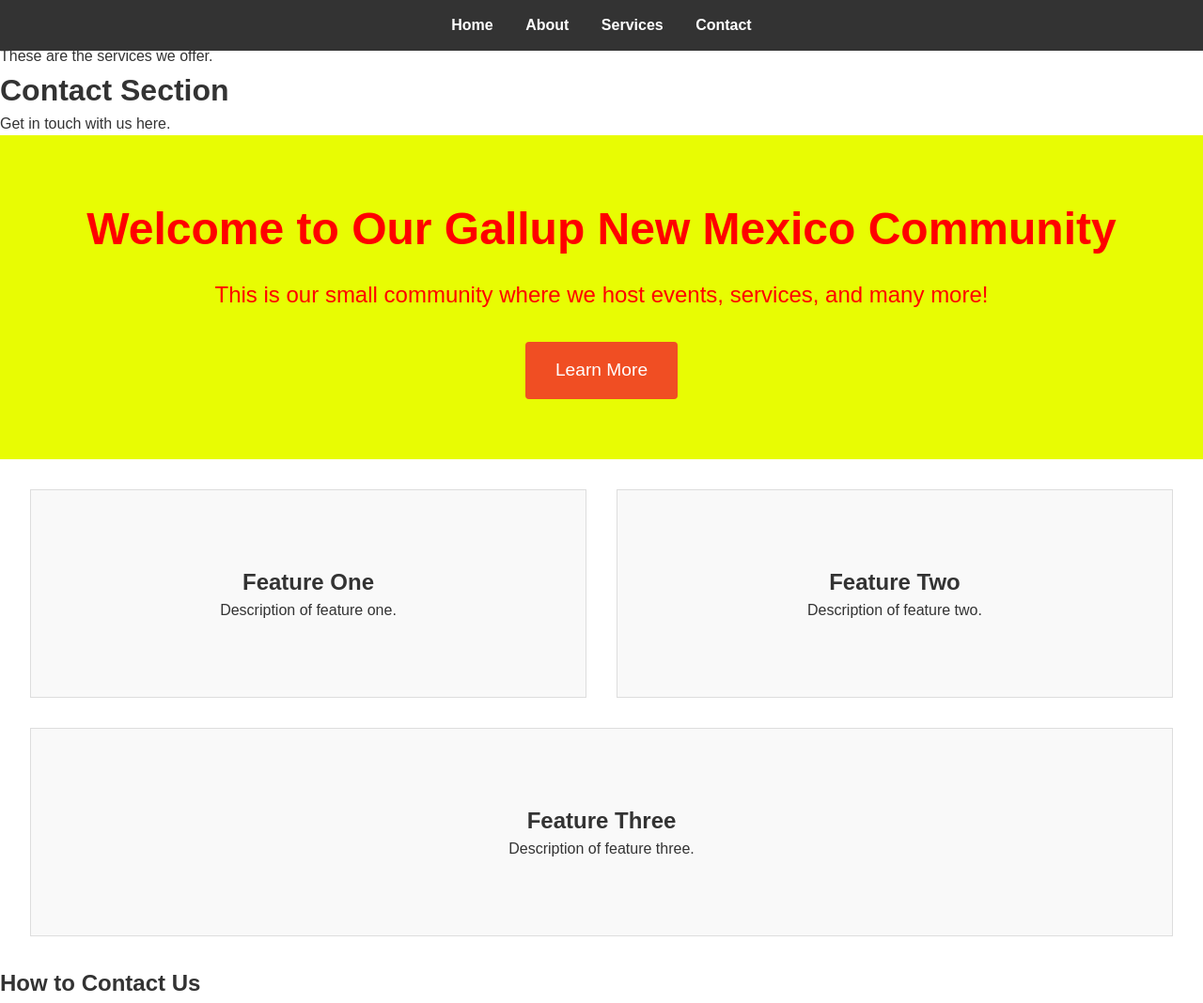
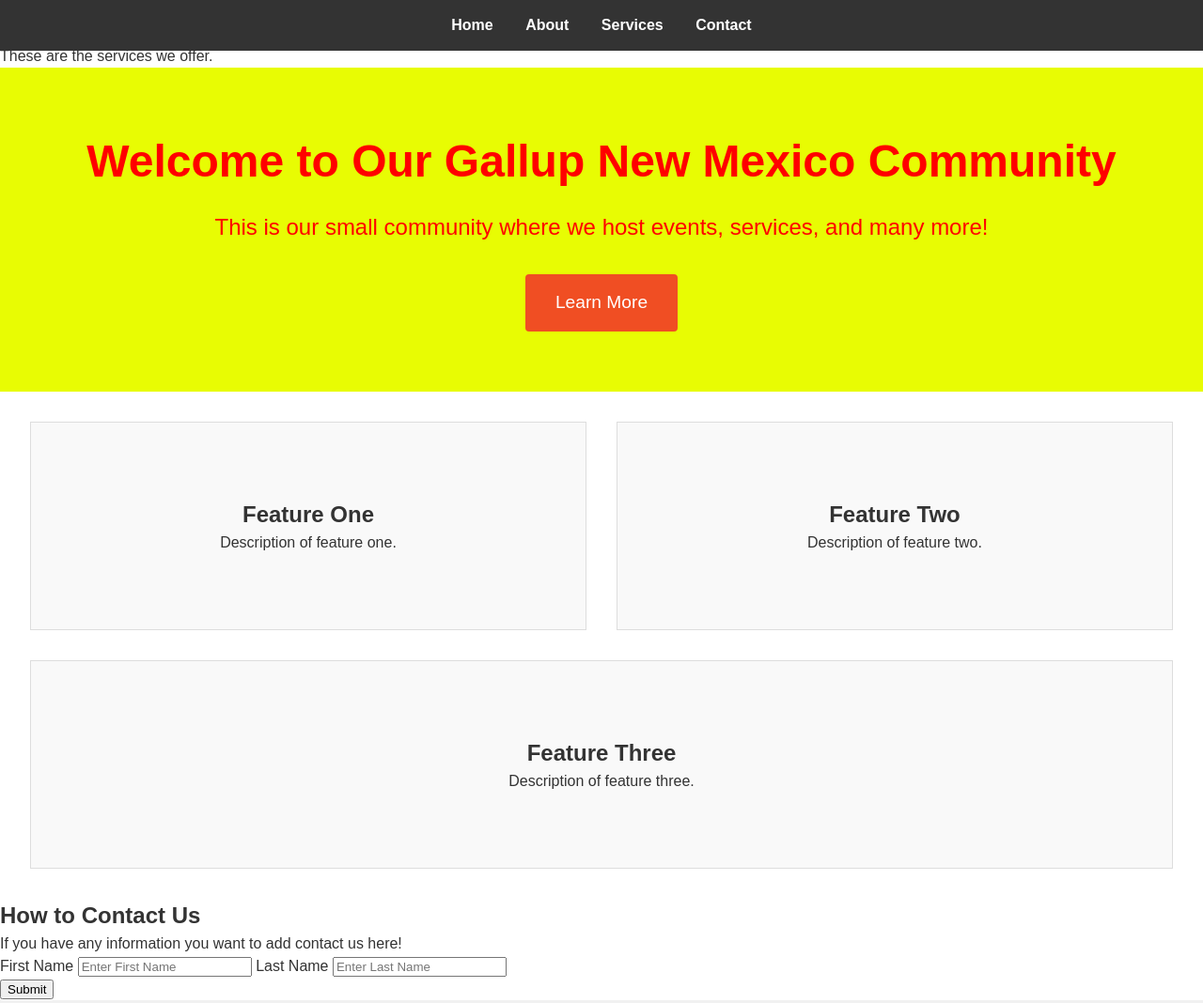
Before and after one commit to matacarlitos2006-wq/matacarlitos2006.github.io, a plain HTML site: page index.html in a window 1280 px wide. Shown: the top 1068 px of the page at 94% size. Drawn offline with Linux system fonts and the light colour scheme.

Commit message:
Update index.html

```diff
--- a/index.html
+++ b/index.html
@@ -19,10 +19,6 @@
     <p>These are the services we offer.</p>
   </div>
 
-  <div id="contact">
-    <h1>Contact Section</h1>
-    <p>Get in touch with us here.</p>
-  </div>
 
   <div id="home">
     <header class="hero">
@@ -48,6 +44,7 @@
       </div>
     </section>
   </div>
+  <div id="contact">
     <header class="Contact_pl">
       <h2>How to Contact Us</h2>
       <p>If you have any information you want to add contact us here!</p>
@@ -65,6 +62,7 @@
         </div>
       </form>
     </header>
+  </div>
   <footer class="footer">
     <p>&copy; 2025 CarlosM_TSA. All rights reserved.</p>
   </footer>
```
Lines whose indentation alone changed are shown as unchanged.
